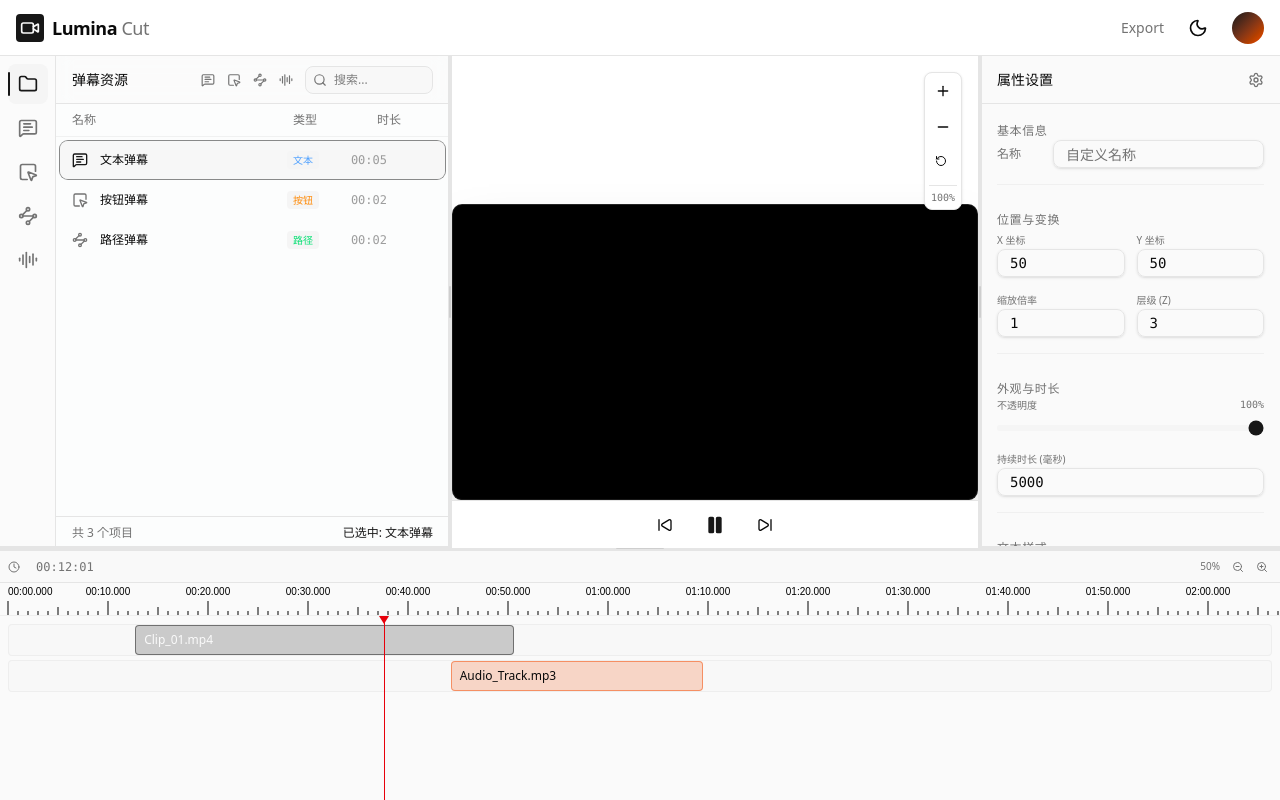
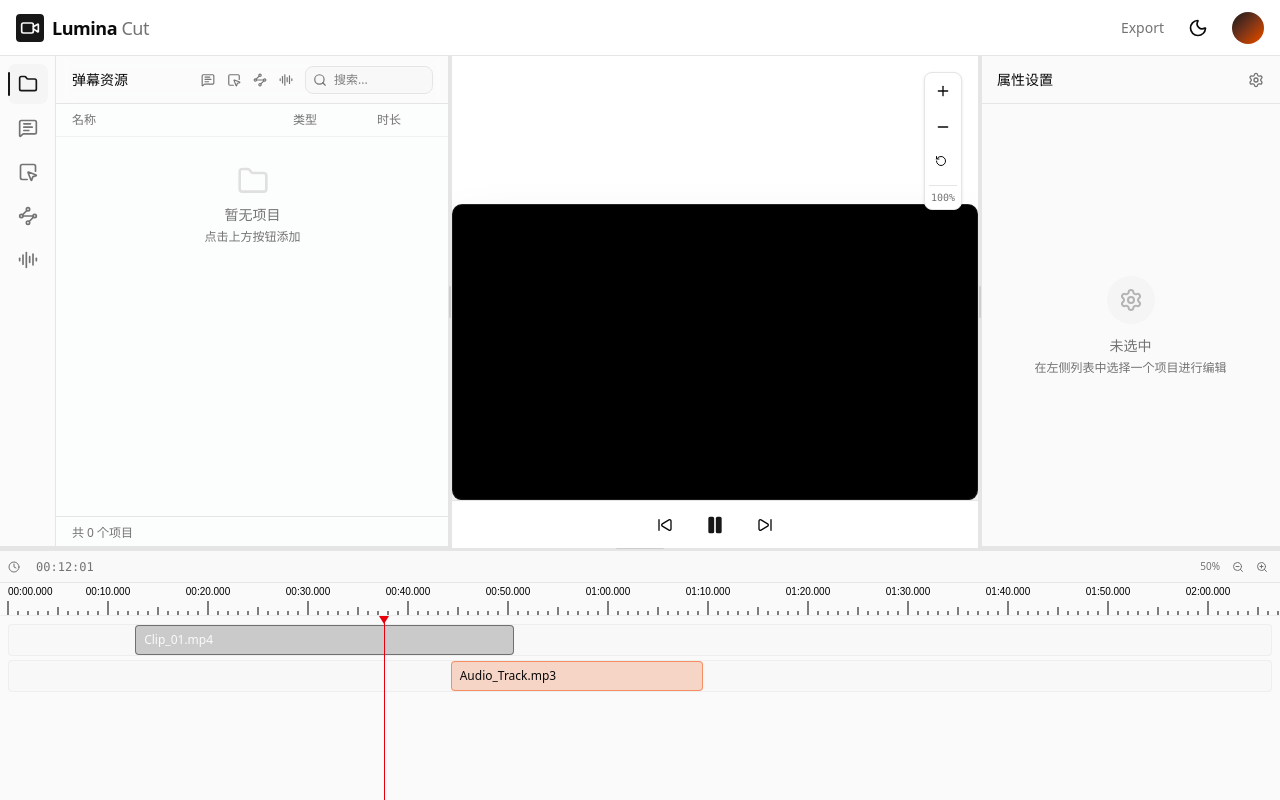
Before and after one commit to Kvxin/bas-creater, a Vue app: page / in a window 1280 px wide. Built offline with nearby package versions, Linux system fonts and the light colour scheme.

Commit message:
feat(PropertiesPanel): 使用组件替换原生标签，优化代码结构

```diff
--- a/src/components/editor/PropertiesPanel.vue
+++ b/src/components/editor/PropertiesPanel.vue
@@ -3,6 +3,9 @@ import { computed } from "vue";
 import { Settings } from "lucide-vue-next";
 import { useDanmuStore } from "@/stores/danmu";
 import { Input } from "@/components/ui/input";
+import { Label } from "@/components/ui/label";
+import { Textarea } from "@/components/ui/textarea";
+import { Slider } from "@/components/ui/slider";
 import type { AnyDanmu } from "@/types/danmu";
 
 const danmuStore = useDanmuStore();
@@ -75,9 +78,9 @@ const updateColor = (key: string, htmlHex: string, asNumber: boolean) => {
 
       <!-- 公共属性：身份 -->
       <div class="space-y-3 border-b border-sidebar-border/50 pb-4">
-        <label class="text-xs font-medium text-muted-foreground uppercase tracking-wider">
+        <Label class="text-xs font-medium text-muted-foreground uppercase tracking-wider">
           基本信息
-        </label>
+        </Label>
         <div class="space-y-2">
             <div class="grid grid-cols-[3rem_1fr] items-center gap-2">
             <span class="text-xs text-muted-foreground">名称</span>
@@ -93,9 +96,9 @@ const updateColor = (key: string, htmlHex: string, asNumber: boolean) => {
 
       <!-- 公共属性：变换 -->
       <div class="space-y-3 border-b border-sidebar-border/50 pb-4">
-        <label class="text-xs font-medium text-muted-foreground uppercase tracking-wider">
+        <Label class="text-xs font-medium text-muted-foreground uppercase tracking-wider">
           位置与变换
-        </label>
+        </Label>
         <div class="grid grid-cols-2 gap-3">
           <div class="space-y-1">
             <span class="text-[10px] text-muted-foreground uppercase">X 坐标</span>
@@ -138,23 +141,21 @@ const updateColor = (key: string, htmlHex: string, asNumber: boolean) => {
 
       <!-- 公共属性：外观 -->
        <div class="space-y-3 border-b border-sidebar-border/50 pb-4">
-        <label class="text-xs font-medium text-muted-foreground uppercase tracking-wider">
+        <Label class="text-xs font-medium text-muted-foreground uppercase tracking-wider">
           外观与时长
-        </label>
+        </Label>
          <div class="space-y-3">
             <div class="space-y-1">
-              <div class="flex justify-between items-center">
+              <div class="flex justify-between items-center mb-1.5">
                  <span class="text-[10px] text-muted-foreground uppercase">不透明度</span>
                  <span class="text-[10px] text-muted-foreground font-mono">{{ ((selected.opacity ?? 1) * 100).toFixed(0) }}%</span>
               </div>
-              <input
-                type="range"
-                min="0"
-                max="1"
-                step="0.01"
-                :value="selected.opacity ?? 1"
-                @input="(e: Event) => updateField('opacity', parseFloat((e.target as HTMLInputElement).value), true)"
-                class="w-full h-1.5 bg-sidebar-accent rounded-lg appearance-none cursor-pointer accent-primary"
+              <Slider
+                :model-value="[selected.opacity ?? 1]"
+                :max="1"
+                :step="0.01"
+                @update:model-value="(v) => updateField('opacity', v[0], true)"
+                class="w-full"
               />
             </div>
 
@@ -173,18 +174,18 @@ const updateColor = (key: string, htmlHex: string, asNumber: boolean) => {
 
       <!-- 类型特定：文本 -->
       <div v-if="selected.type === 'text'" class="space-y-3 pb-4">
-        <label class="text-xs font-medium text-muted-foreground uppercase tracking-wider">
+        <Label class="text-xs font-medium text-muted-foreground uppercase tracking-wider">
           文本样式
-        </label>
+        </Label>
         <div class="space-y-3">
           <div class="space-y-1">
             <span class="text-[10px] text-muted-foreground uppercase">文本内容</span>
-            <textarea
-              :value="(selected as any).content"
-              @input="(e: Event) => updateField('content', (e.target as HTMLTextAreaElement).value)"
-              class="w-full min-h-[60px] rounded-md border border-input bg-transparent px-3 py-2 text-xs shadow-sm focus-visible:outline-none focus-visible:ring-1 focus-visible:ring-ring resize-y"
+            <Textarea
+              :model-value="(selected as any).content"
+              @update:model-value="(v) => updateField('content', v)"
+              class="min-h-[60px] text-xs resize-y"
               placeholder="请输入弹幕内容..."
-            ></textarea>
+            />
           </div>
 
           <div class="grid grid-cols-2 gap-3">
@@ -218,9 +219,9 @@ const updateColor = (key: string, htmlHex: string, asNumber: boolean) => {
 
        <!-- 类型特定：按钮 -->
       <div v-if="selected.type === 'button'" class="space-y-3 pb-4">
-        <label class="text-xs font-medium text-muted-foreground uppercase tracking-wider">
+        <Label class="text-xs font-medium text-muted-foreground uppercase tracking-wider">
           按钮样式
-        </label>
+        </Label>
         <div class="space-y-3">
            <div class="space-y-1">
             <span class="text-[10px] text-muted-foreground uppercase">按钮文字</span>
@@ -262,18 +263,18 @@ const updateColor = (key: string, htmlHex: string, asNumber: boolean) => {
 
        <!-- 类型特定：路径 -->
       <div v-if="selected.type === 'path'" class="space-y-3 pb-4">
-        <label class="text-xs font-medium text-muted-foreground uppercase tracking-wider">
+        <Label class="text-xs font-medium text-muted-foreground uppercase tracking-wider">
           路径数据
-        </label>
+        </Label>
          <div class="space-y-3">
             <div class="space-y-1">
             <span class="text-[10px] text-muted-foreground uppercase">SVG 路径数据 (d)</span>
-             <textarea
-              :value="(selected as any).d"
-              @input="(e: Event) => updateField('d', (e.target as HTMLTextAreaElement).value)"
-              class="w-full min-h-[60px] rounded-md border border-input bg-transparent px-3 py-2 text-xs font-mono shadow-sm focus-visible:outline-none focus-visible:ring-1 focus-visible:ring-ring resize-y"
+             <Textarea
+              :model-value="(selected as any).d"
+              @update:model-value="(v) => updateField('d', v)"
+              class="min-h-[60px] text-xs font-mono resize-y"
               placeholder="M0 0 L10 10..."
-            ></textarea>
+            />
           </div>
            <div class="grid grid-cols-2 gap-3">
              <div class="space-y-1">
--- a/src/stores/danmu.ts
+++ b/src/stores/danmu.ts
@@ -12,12 +12,8 @@ export type ViewportState = {
 }
 
 export const useDanmuStore = defineStore("danmu", () => {
-  const danmus = ref<AnyDanmu[]>([
-    createDanmuByKey("text"),
-    createDanmuByKey("button"),
-    createDanmuByKey("path"),
-  ])
-  const selectedId = ref<string | null>(danmus.value[0]?.id ?? null)
+  const danmus = ref<AnyDanmu[]>([])
+  const selectedId = ref<string | null>(null)
   const viewport = reactive<ViewportState>({
     scale: 1,
     offsetX: 0,
```
